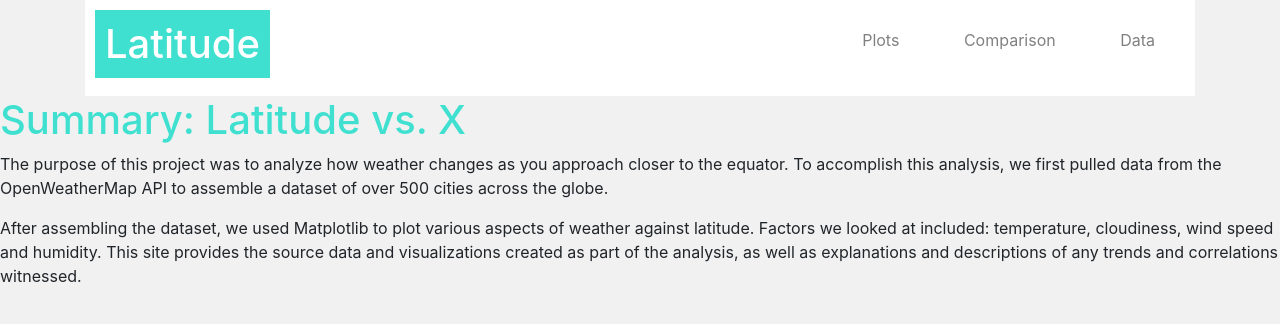
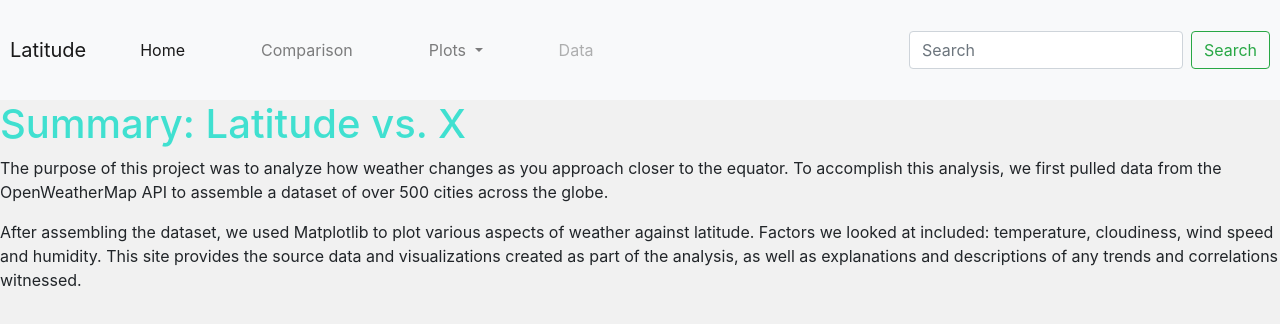
Before and after one commit to Bcliffwm/Web-Design-Challenge, a plain HTML site: page index.html in a window 1280 px wide. Drawn offline with nearby package versions, Linux system fonts and the light colour scheme.

Commit message:
Added example styling for navbar

```diff
--- a/index.html
+++ b/index.html
@@ -14,22 +14,40 @@
 </head>
 
 <body>
-    <div class="container">
-        <nav class="navbar">
-            <h1>Latitude</h1>
-                <ul>
-                    <li>
-                        <a href=#>Plots</a>
-                    </li>
-                    <li>
-                        <a href="#">Comparison</a>
-                    </li>
-                    <li>
-                        <a href=#>Data</a>
-                    </li>
-                </ul>
+    <nav class="navbar navbar-expand-lg navbar-light bg-light">
+        <a class="navbar-brand" href="#">Latitude</a>
+        <button class="navbar-toggler" type="button" data-toggle="collapse" data-target="#navbarSupportedContent" aria-controls="navbarSupportedContent" aria-expanded="false" aria-label="Toggle navigation">
+          <span class="navbar-toggler-icon"></span>
+        </button>
+        <div class="collapse navbar-collapse" id="navbarSupportedContent">
+            <ul class="navbar-nav mr-auto">
+              <li class="nav-item active">
+                <a class="nav-link" href="#">Home <span class="sr-only">(current)</span></a>
+              </li>
+              <li class="nav-item">
+                <a class="nav-link" href="#">Comparison</a>
+              </li>
+              <li class="nav-item dropdown">
+                <a class="nav-link dropdown-toggle" href="#" id="navbarDropdown" role="button" data-toggle="dropdown" aria-haspopup="true" aria-expanded="false">
+                  Plots
+                </a>
+                <div class="dropdown-menu" aria-labelledby="navbarDropdown">
+                  <a class="dropdown-item" href="#">Action</a>
+                  <a class="dropdown-item" href="#">Another action</a>
+                  <div class="dropdown-divider"></div>
+                  <a class="dropdown-item" href="#">Something else here</a>
+                </div>
+              </li>
+              <li class="nav-item">
+                <a class="nav-link disabled" href="#" tabindex="-1" aria-disabled="true">Data</a>
+              </li>
+            </ul>
+            <form class="form-inline my-2 my-lg-0">
+              <input class="form-control mr-sm-2" type="search" placeholder="Search" aria-label="Search">
+              <button class="btn btn-outline-success my-2 my-sm-0" type="submit">Search</button>
+            </form>
+          </div>
         </nav>
-    </div>
     <div class="row">
         <div class="col-md-12">
             <h1>
```
